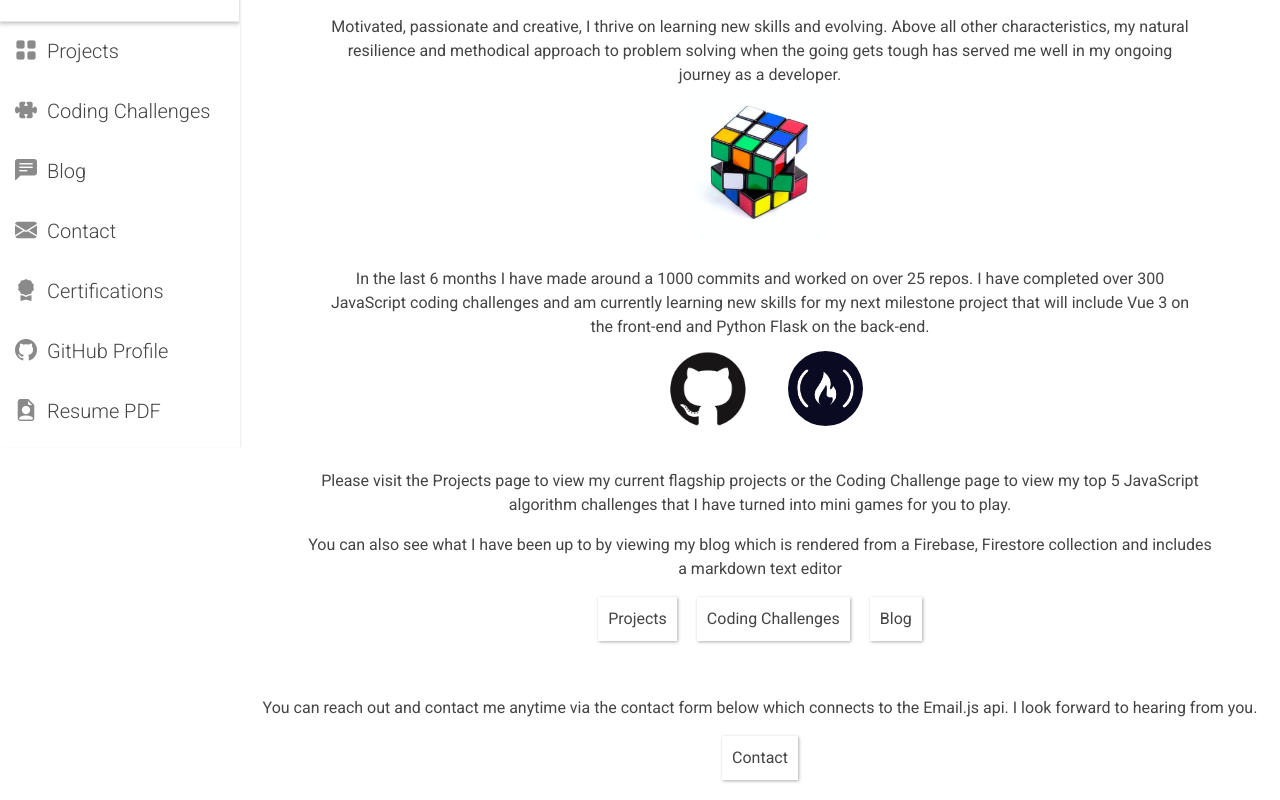
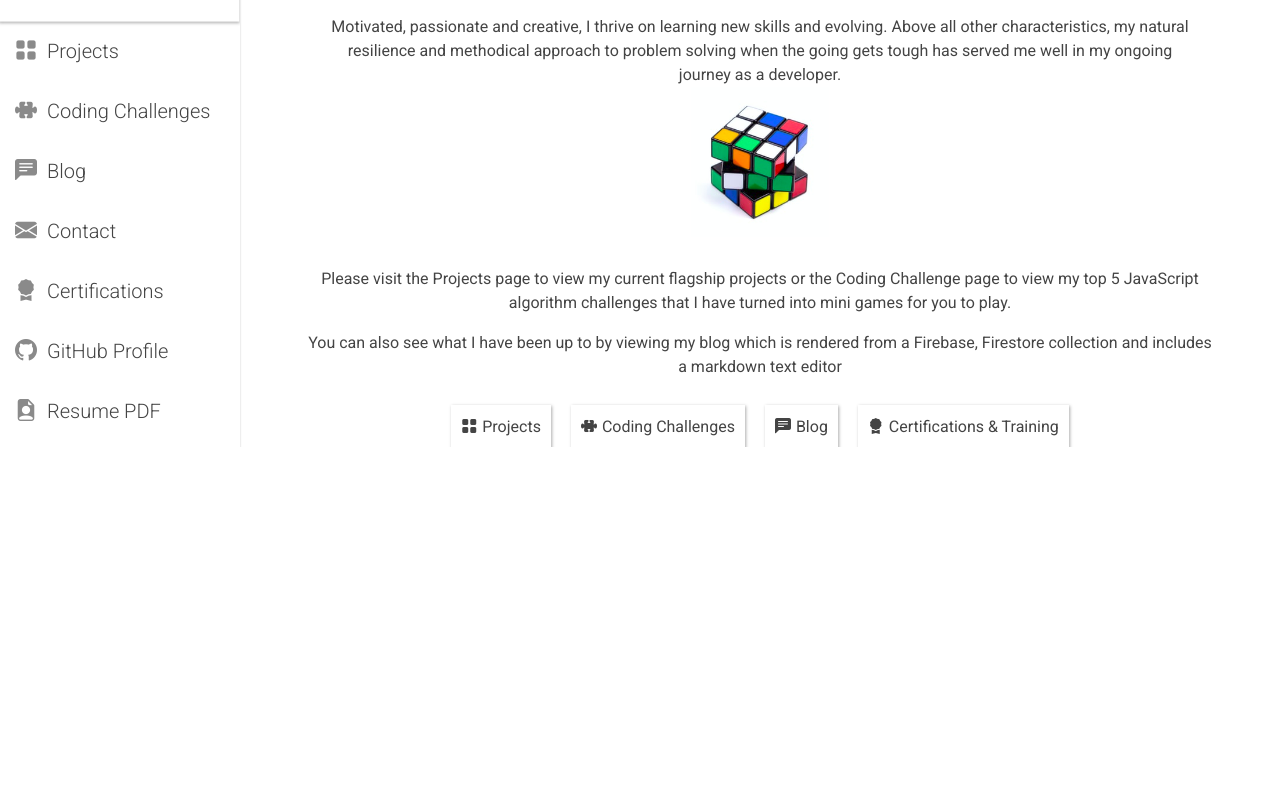
Before and after one commit to Adamskoullos/Portfolio, a Vue app: page / in a window 1280 px wide. Shown: the part 353-1153 px from the top of the page. After the commit the page ends 800 px from the top, so only its background shows below. Built offline with nearby package versions, Linux system fonts and the light colour scheme.

Commit message:
Refine home page and sort default app buttons styling

```diff
--- a/src/App.vue
+++ b/src/App.vue
@@ -110,8 +110,16 @@ export default {
       flex-direction: column;
       justify-content: stretch;
       align-items: stretch;
+      overflow: auto;
     }
   }
 }
+.main-content::-webkit-scrollbar {
+    width: 0px;               /* width of the entire scrollbar */
+}
+
+.main-content::-webkit-scrollbar-track {
+background: rgb(168, 168, 168);        /* color of the tracking area */
+}
 
 </style>
--- a/src/scss/_variables.scss
+++ b/src/scss/_variables.scss
@@ -7,7 +7,7 @@ $primary: rgb(68, 68, 68);
 $icon: rgb(138, 138, 138);
 $active-link-font-color: rgb(56, 56, 56);
 $active-link-icon: rgb(100, 100, 100);
-$box-shadow: 1px 1px 5px rgba(50,50,50,0.4);
+$box-shadow: 1px 1px 3px rgba(50,50,50,0.4);
 
 *{
     font-family: Roboto, Helvetica, Arial, sans-serif;
@@ -20,15 +20,20 @@ h1,h2,h3,h4,h5,h6{
 }
 
 
-button{
+a.button{
     background: white;
     border: none;
     padding: 10px;
-    transition: all ease 0.2s;
+    transition: all ease 0.5s;
     box-shadow: 1px 1px 3px rgba(50,50,50,0.4);
+    text-decoration: none;
+    // margin: 10px;
+
 }
-button:hover{
-    transform: scale(1.02);
-    box-shadow: $box-shadow;
-    transition: all ease 0.2s;
+a.button:hover{
+    // transform: scale(1.02);
+    // box-shadow: $box-shadow;
+    transition: all ease 0.5s;
+    background: rgb(228, 228, 228);
+    // background: rebeccapurple;
 }
--- a/src/views/Home.vue
+++ b/src/views/Home.vue
@@ -23,32 +23,43 @@
     </div>
   </div>
   <div class="divider"></div>
-  <div class="row rows facts">
-    <div class="col text">
-      <p>In the last 6 months I have made around a 1000 commits and worked on over 25 repos. I have completed over 300 JavaScript coding challenges and am currently learning new skills for my next milestone project that will include Vue 3 on the front-end and Python Flask on the back-end.</p>
+  <div class="row rows">
+    <div class="col cta">
+      <p>Please visit the Projects page to view my current flagship projects or the Coding Challenge page to view my top 5 JavaScript algorithm challenges that I have turned into mini games for you to play.</p>
+      <p>You can also see what I have been up to by viewing my blog which is rendered from a Firebase, Firestore collection and includes a markdown text editor</p>
+      <div class="buttons">
+        <router-link :to="{ name: 'Projects' }" class="button" >
+          <span><i class="bi bi-grid-fill"></i>Projects</span>
+        </router-link>
+        <router-link :to="{ name: 'CodingChallenges' }" class="button">
+          <span><i class="bi bi-puzzle-fill"></i>Coding Challenges</span>
+        </router-link>
+        <router-link :to="{ name: 'Blog' }" class="button">
+          <span><i class="bi bi-chat-left-text-fill"></i>Blog</span>
+        </router-link>
+        <router-link :to="{ name: 'Certifications' }" class="button">
+          <span><i class="bi bi-award-fill"></i>Certifications & Training</span>
+        </router-link>
+      </div>
     </div>
-    <div class="link-icons">
+  </div>
+  <div class="divider"></div>
+    <div class="row rows facts">
+      <div class="col text">
+        <p>In the last 6 months I have made around a 1000 commits and worked on over 25 repos. I have completed over 300 JavaScript coding challenges and am currently learning new skills for my next milestone project that will include Vue 3 on the front-end and Python Flask on the back-end.</p>
+      </div>
+      <div class="link-icons">
         <a href="https://github.com/Adamskoullos" target="_blank"><img src="../assets/icons/github.png" alt="logo" class="link github"></a>
         <a href="https://www.freecodecamp.org/adam-skoullos" target="_blank"><img src="../assets/icons/fcc.jpeg" alt="logo" class="link"></a>
       </div>
   </div>
   <div class="divider"></div>
   <div class="row rows">
-    <div class="col cta">
-      <p>Please visit the Projects page to view my current flagship projects or the Coding Challenge page to view my top 5 JavaScript algorithm challenges that I have turned into mini games for you to play.</p>
-      <p>You can also see what I have been up to by viewing my blog which is rendered from a Firebase, Firestore collection and includes a markdown text editor</p>
-      <div class="buttons">
-        <button>Projects</button>
-        <button>Coding Challenges</button>
-        <button>Blog</button>
-      </div>
-    </div>
-  </div>
-  <div class="divider"></div>
-  <div class="row rows">
     <div class="col contact">
-      <p>You can reach out and contact me anytime via the contact form below which connects to the Email.js api. I look forward to hearing from you.</p>
-      <button>Contact</button>
+      <p>You can reach out and contact me anytime via the contact form which connects to the Email.js api. I look forward to hearing from you.</p>
+      <router-link :to="{ name: 'Contact' }" class="button">
+          <span><i class="bi bi-envelope-fill"></i>Contact</span>
+        </router-link>
     </div>
   </div>
 </template>
@@ -192,7 +203,7 @@ header{
   flex-direction: column;
   align-items: center;
   justify-content: center;
-  padding: 20px;
+  padding: 20px 20px 0 20px;
   p{
     width:90%;
   }
@@ -201,14 +212,54 @@ header{
     display: flex;
     align-items: center;
     justify-content:center;
+    flex-wrap: wrap;
     // background: chartreuse;
-    button{
-      margin: 0 10px 0 10px;
+    a.button{
+      text-decoration: none;
+      margin: 10px 10px;
+      padding: 10px;
+      // background: olive;
+
+
+        i{
+          margin-right: 5px;
+          // vertical-align: -.2em;
+        }
+
     }
+
   }
 }
 
 .contact{
   padding: 20px;
+  display: flex;
+  flex-direction: column;
+  align-items: center;
+  p{
+    width: 90%;
+  }
+  a{
+    text-decoration: none;
+  }
+  i{
+    margin-right: 5px;
+    // vertical-align: -.03em;
+  }
+  .button{
+    margin: 10px;
+    background: #00C587;
+    span{
+      color: white;
+      font-weight: 500;
+      i{
+        color: white;
+      }
+    }
+  }
+  .button:hover{
+    background: #30465F;
+    transition: all ease 0.2s;
+  }
 }
 </style>
```
